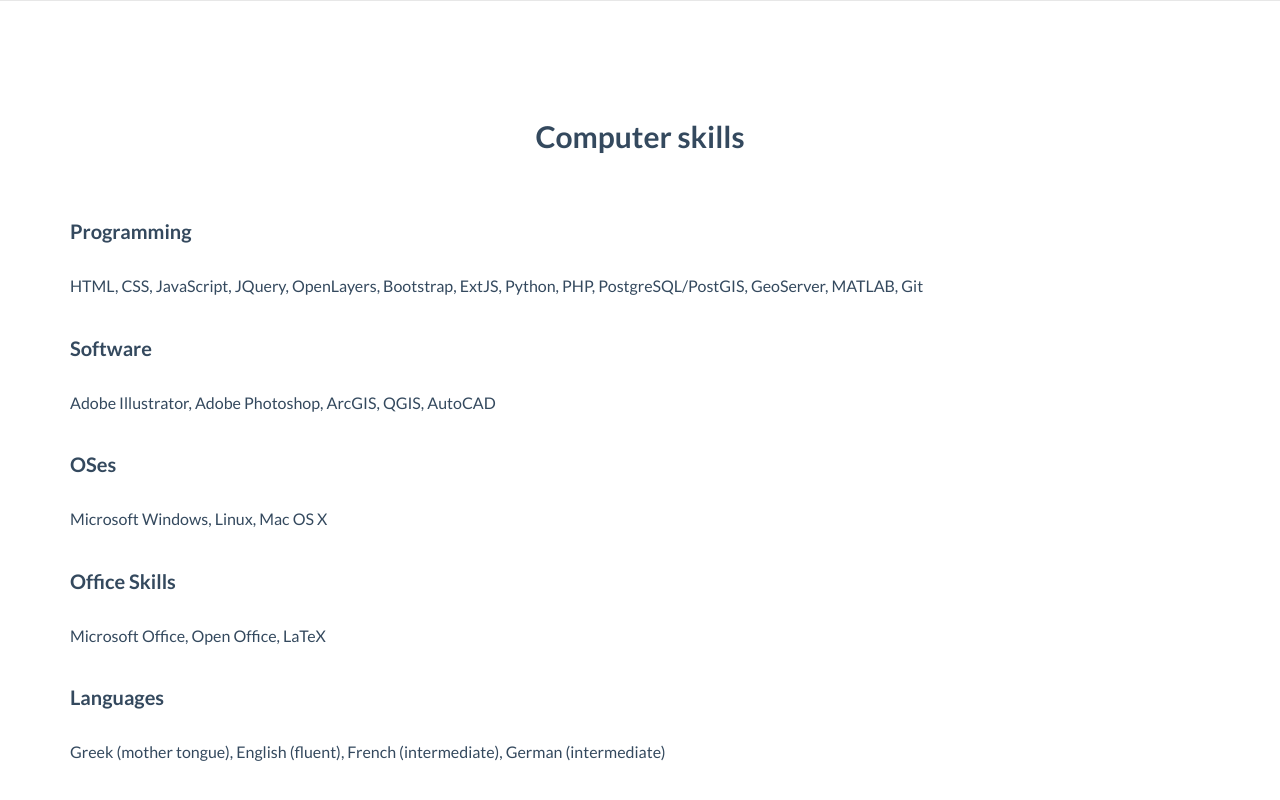
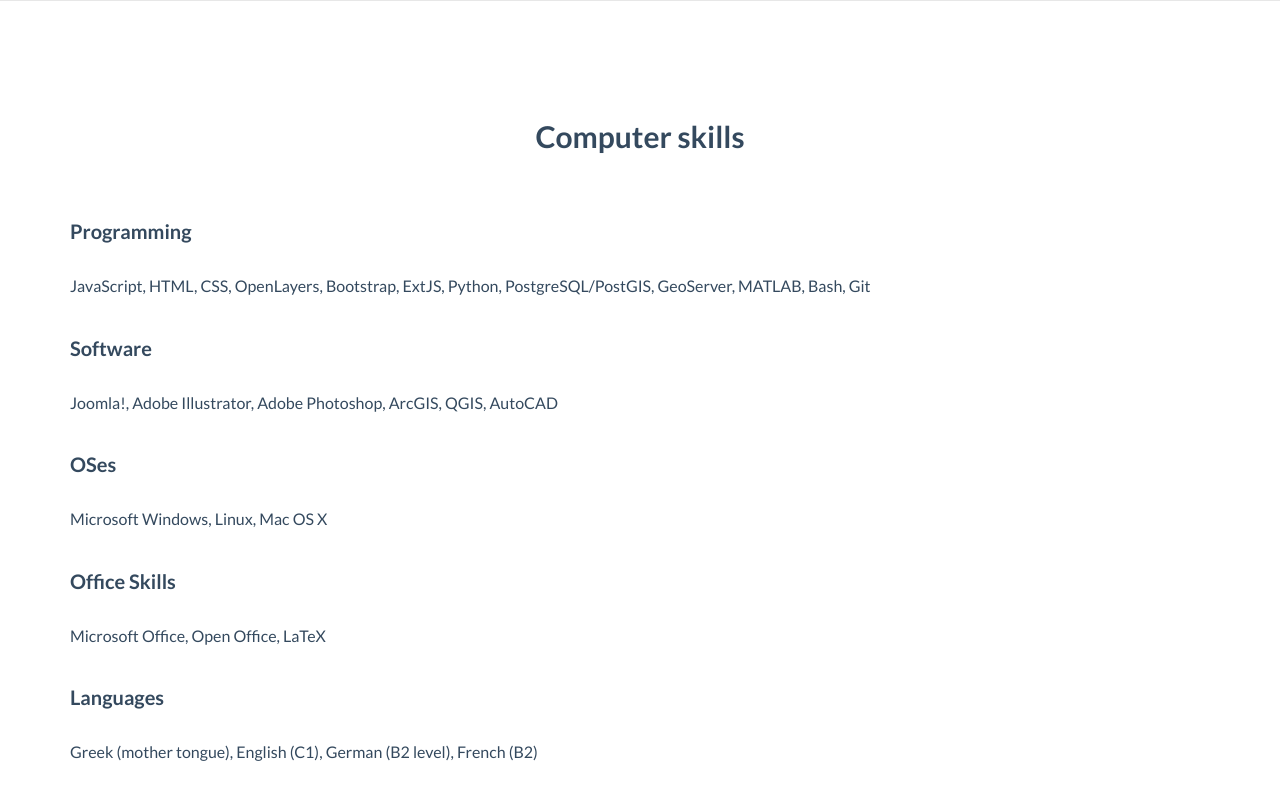
Before and after one commit to mariavkou/mariavkou.github.io, a plain HTML site: page index.html in a window 1280 px wide. Shown: the part 4220-5020 px from the top of the page. Drawn offline with Linux system fonts and the light colour scheme.

Commit message:
Adjustments

```diff
--- a/index.html
+++ b/index.html
@@ -338,10 +338,11 @@
             <h3 class="section-heading" style="text-align: center">Computer skills</h3>
             <div class="container">
                 <h4 class="section-heading"><br>Programming</h4>
-                HTML, CSS, JavaScript, JQuery, OpenLayers, Bootstrap, ExtJS, Python, PHP, PostgreSQL/PostGIS, GeoServer, MATLAB, Git
+                JavaScript, HTML, CSS, OpenLayers, Bootstrap, ExtJS,
+                Python, PostgreSQL/PostGIS, GeoServer, MATLAB, Bash, Git
 
                 <h4 class="section-heading"><br>Software</h4>
-                Adobe Illustrator, Adobe Photoshop, ArcGIS, QGIS, AutoCAD
+                Joomla!, Adobe Illustrator, Adobe Photoshop, ArcGIS, QGIS, AutoCAD
 
                 <h4 class="section-heading"><br>OSes</h4>
                 Microsoft Windows, Linux, Mac OS X
@@ -350,7 +351,7 @@
                 Microsoft Office, Open Office, LaTeX
 
                 <h4 class="section-heading"><br>Languages</h4>
-                Greek (mother tongue), English (fluent), French (intermediate), German (intermediate)
+                Greek (mother tongue), English (C1), German (B2 level), French (B2)
 
                 <!-- /.container -->
             </div>
```
